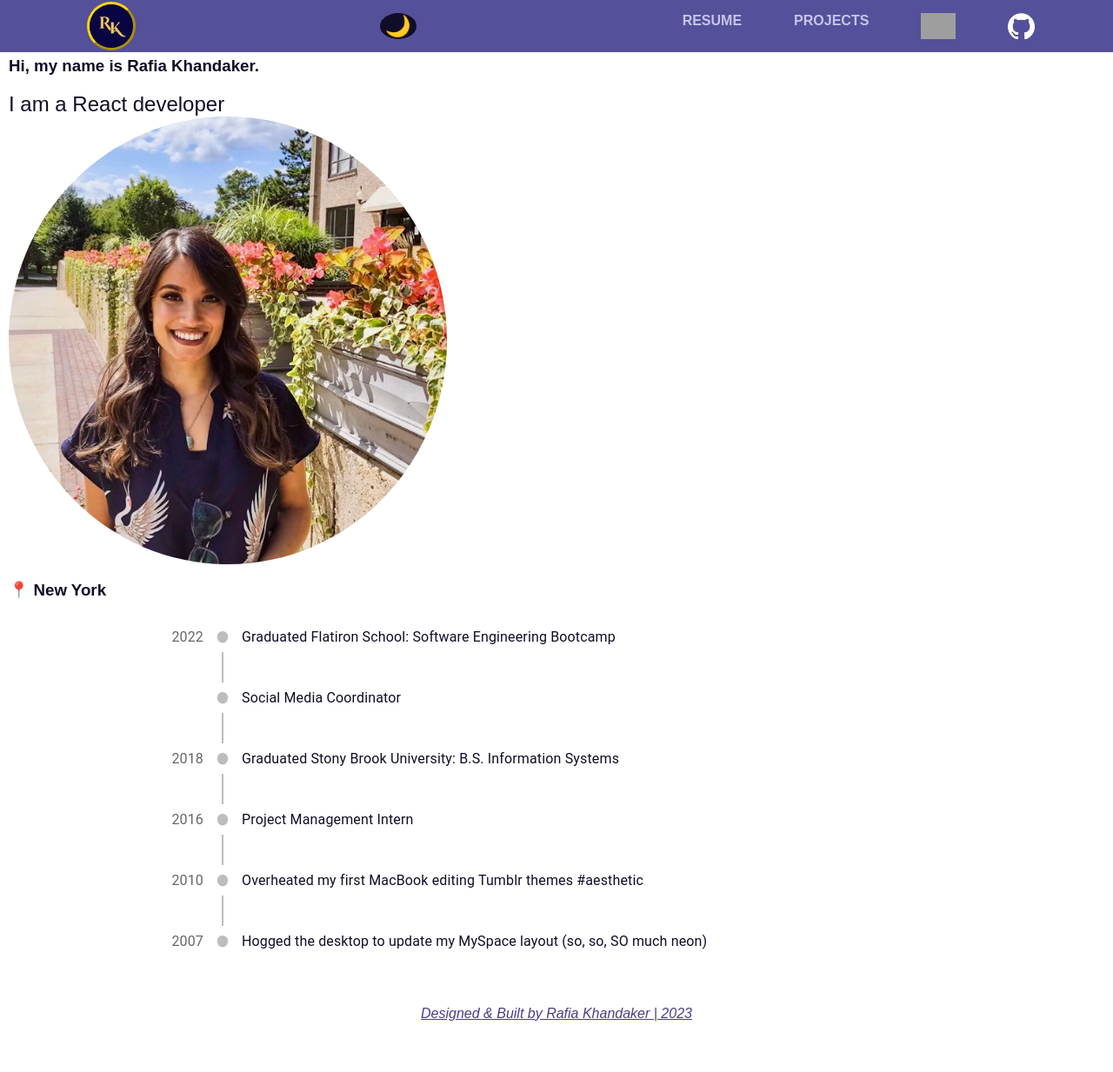
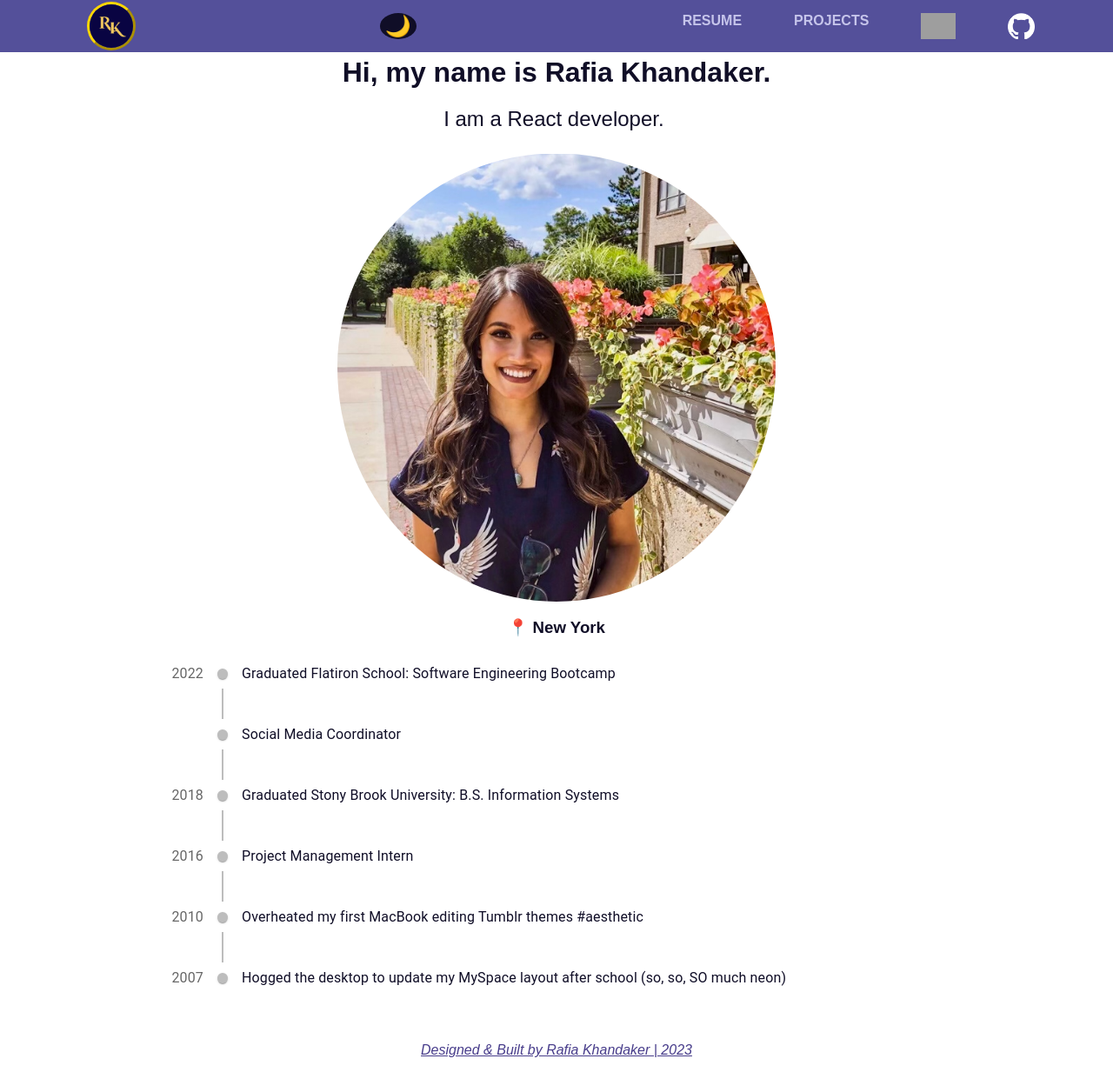
Before and after one commit to RafiaJK/portfolio, a React (Create React App) app: page / in a window 1280 px wide. Shown: the whole page at 87% size. Before the commit the page ends 1191 px from the top, so only its background shows below. Built offline with nearby package versions, Linux system fonts and the light colour scheme; grey boxes are pictures that could not be loaded.

Commit message:
Centered Home page elements

```diff
--- a/src/CodingTimeline.js
+++ b/src/CodingTimeline.js
@@ -80,7 +80,7 @@ export default function OppositeContentTimeline() {
         <TimelineSeparator>
           <TimelineDot />
         </TimelineSeparator>
-        <TimelineContent>Hogged the desktop to update my MySpace layout (so, so, SO much neon)</TimelineContent>
+        <TimelineContent>Hogged the desktop to update my MySpace layout after school (so, so, SO much neon)</TimelineContent>
       </TimelineItem>
     </Timeline>
   );
--- a/src/Home.css
+++ b/src/Home.css
@@ -2,4 +2,11 @@
     border-radius: 50%;
     max-width: 40%;
     display: flex;
+    margin-left: auto;
+    margin-right: auto;
+    padding-top: 2%;
 }
+
+.Home{
+    text-align: center;
+}
--- a/src/Home.js
+++ b/src/Home.js
@@ -7,13 +7,13 @@ import CodingTimeline from './CodingTimeline';
 function Home() {
   return (
     <div className="Home">
-      <h3>Hi, my name is Rafia Khandaker.</h3>
+      <h1>Hi, my name is Rafia Khandaker.</h1>
 
       <TypeAnimation
       sequence={[
-        'I am a software engineer',
+        'I am a software engineer.',
         1000, // Waits 1s
-        'I am a React developer',
+        'I am a React developer.',
         2000, // Waits 2s
         'I am a ',
         () => {
```
